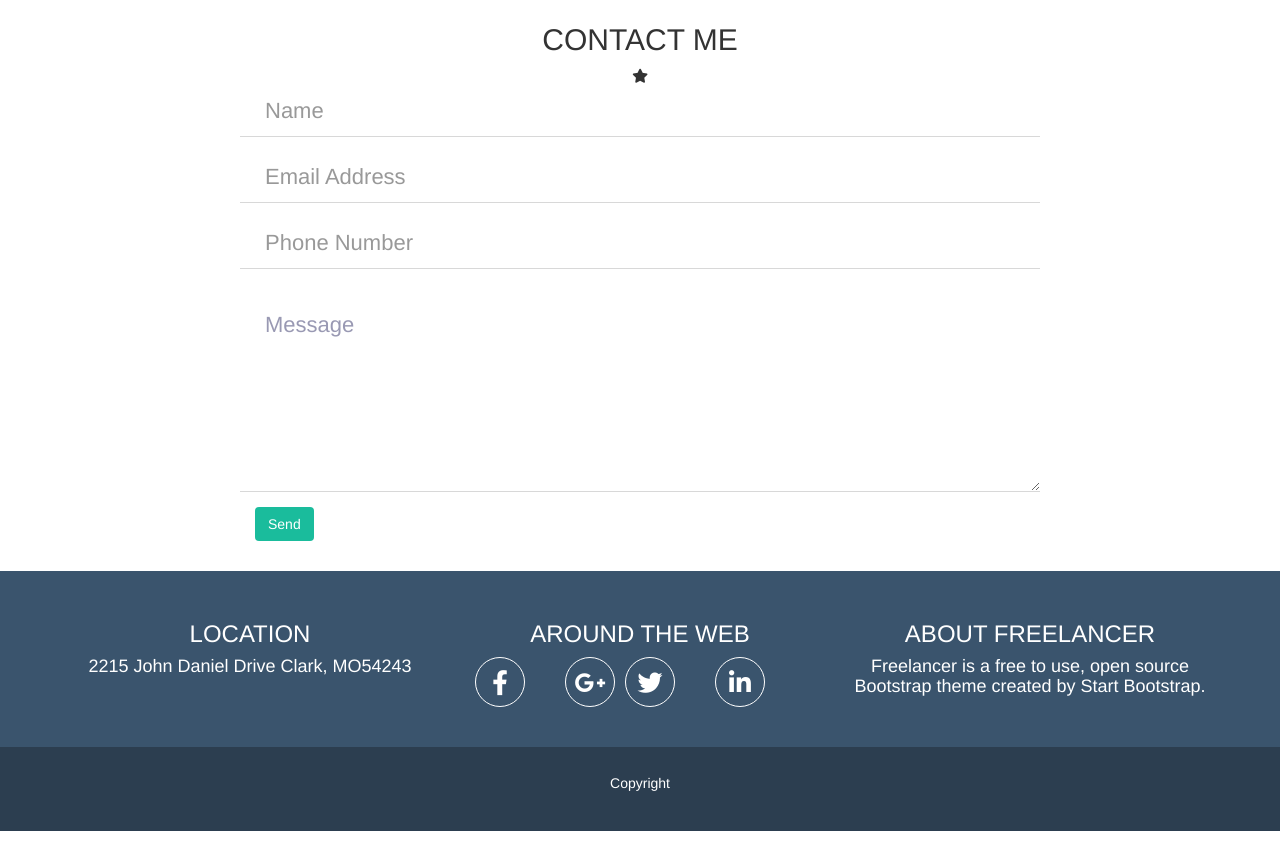
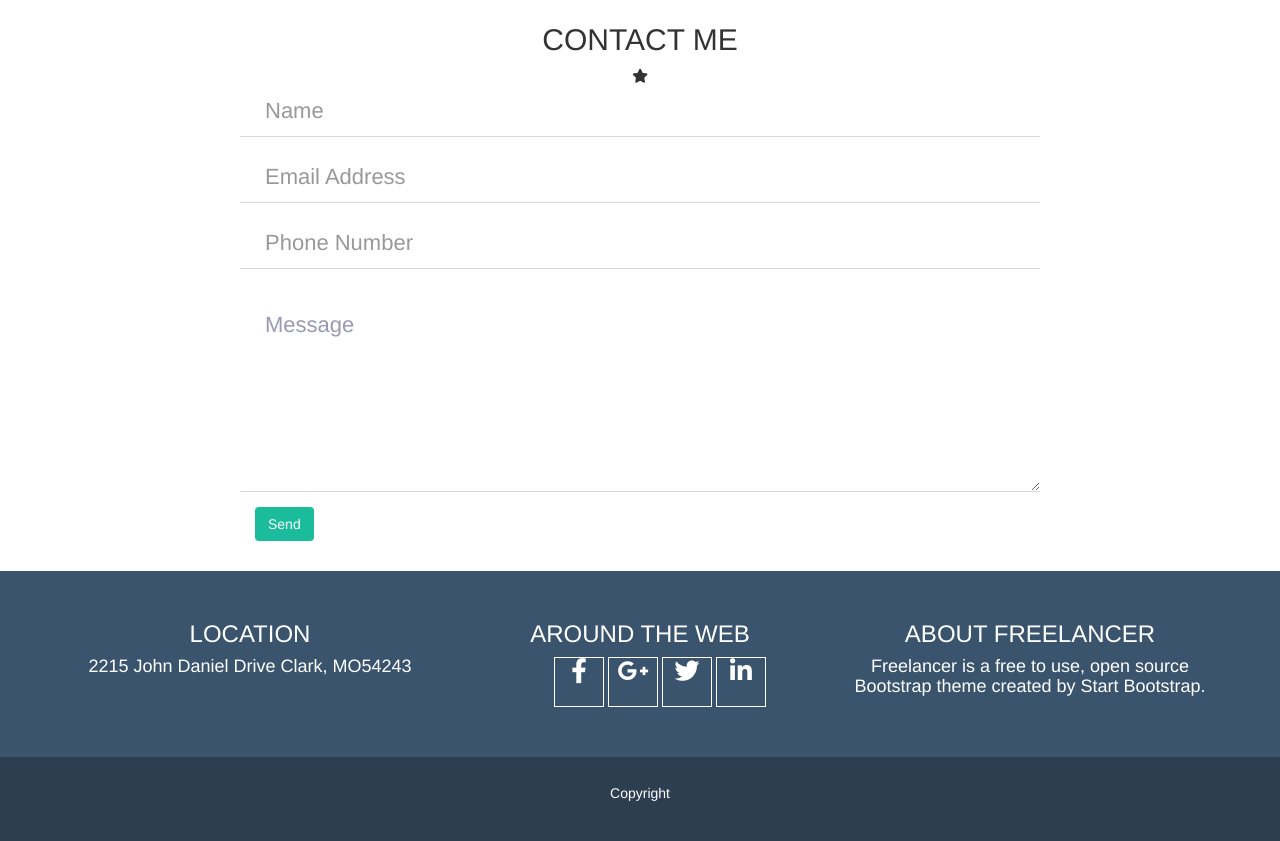
Before and after one commit to rcolonna00/html-css-bootstrap-freelancer, a plain HTML site: page index.html in a window 1280 px wide. Shown: the part 1515-2356 px from the top of the page. Drawn offline with nearby package versions, Linux system fonts and the light colour scheme.

Commit message:
controllare

```diff
--- a/css/style.css
+++ b/css/style.css
@@ -124,6 +124,11 @@ nav li a {
     border: 1px solid white;
     margin: 15px 0 30px 0;
 }
+
+.download_button:hover{
+    background-color: white;
+    color:  #1abc9c;
+}
 /*FINE ABOUT*/
 
 /*CONTACT*/
@@ -163,20 +168,19 @@ footer{
     padding: 30px 0 40px 0;
 }
 
-.icon_social{
-    font-size: 25px;
+.icon_social li{
+    display: inline-block;
     width: 50px;
     height: 50px;
     border: 1px solid white;
-    border-radius: 50%;
-    position: relative;
 }
 
-footer i{
-    position: absolute;
-    top: 50%;
-    left: 50%;
-    transform:translate(-50%, -50%);
+.icon_social a{
+    color: white;
+}
+
+.icon_social i{
+    font-size: 25px;
 
 }
 
--- a/index.html
+++ b/index.html
@@ -221,34 +221,24 @@
 
                             <div class="col-xs-12 col-md-4 col-lg-4">
                                 <h3>around the web</h3>
-                                <div>
-                                    <div class="container-fluid">
-                                        <div class="row">
-                                            <div class="col-xs-3">
-                                                <div class="icon_social">
-                                                    <i class="fab fa-facebook-f"></i>
-                                                </div>
-                                            </div>
+                                <div class="icon_social">
+                                    <ul>
+                                        <li>
+                                            <a href="www.google.it" target="blank"><i class="fab fa-facebook-f"></i></a>
+                                        </li>
 
-                                            <div class="col-xs-3 col-md-2">
-                                                <div class="icon_social">
-                                                    <i class="fab fa-google-plus-g"></i>
-                                                </div>
-                                            </div>
+                                        <li>
+                                            <a href="www.google.it" target="blank"><i class="fab fa-google-plus-g"></i></a>
+                                        </li>
 
-                                            <div class="col-xs-3">
-                                                <div class="icon_social">
-                                                    <i class="fab fa-twitter"></i>
-                                                </div>
-                                            </div>
+                                        <li>
+                                            <a href="www.google.it" target="blank"><i class="fab fa-twitter"></i>    </a>
+                                        </li>
 
-                                            <div class="col-xs-3">
-                                                <div class="icon_social">
-                                                    <i class="fab fa-linkedin-in"></i>
-                                                </div>
-                                            </div>
-                                        </div>
-                                    </div>
+                                        <li>
+                                            <a href="www.google.it" target="blank"><i class="fab fa-linkedin-in"></i></a>
+                                        </li>
+                                    </ul>
                                 </div>
                             </div>
 
```
